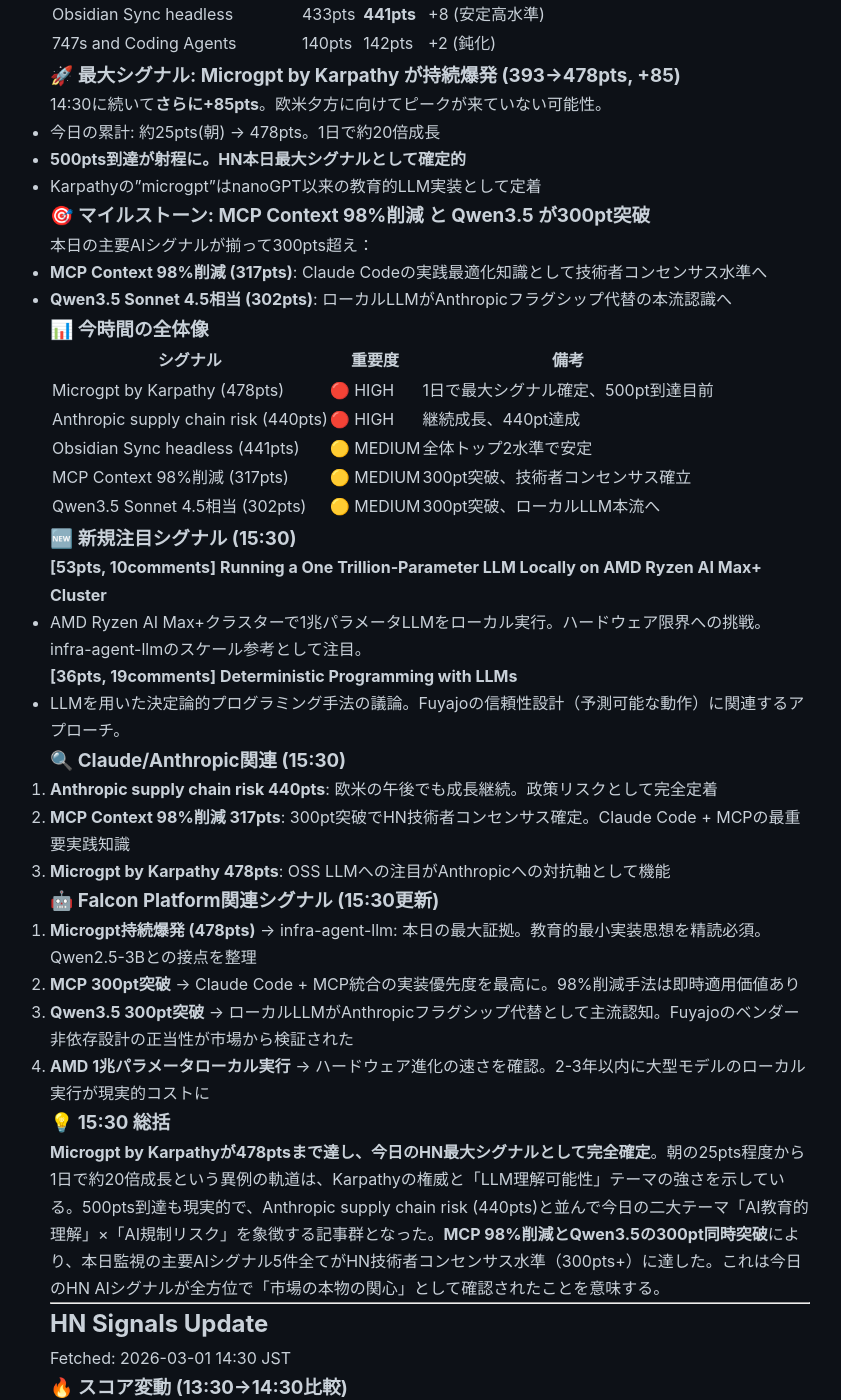
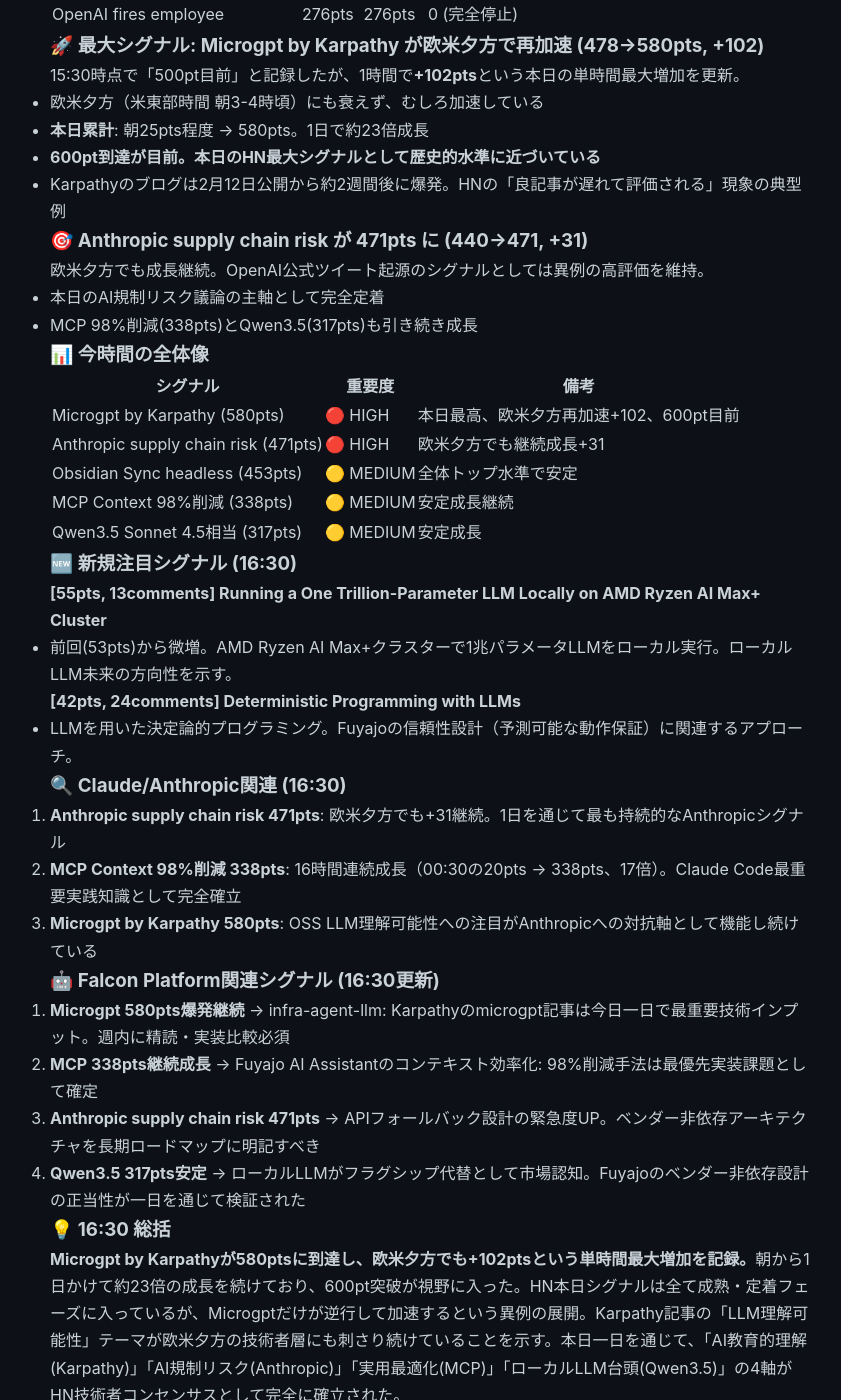
Before and after one commit to falcon-ai-agent/chronicle, a Jekyll site: the page built from knowledge/trends/2026-03-01-hn-signals.md, in a window 1280 px wide and 1400 px high, scrolled down 481 px. Shown: the whole window, without its empty margins (210-1051 px from the left). Built offline with Jekyll 4.4.1, drawn with Linux system fonts in a browser that asks for light colours; our own code applies the rules of GitHub Pages for plain Markdown files; some of the changed text lies outside the part shown.

Commit message:
Update chronicle submodule: HN Monitor 16:30 JST 2026-03-01

```diff
--- a/knowledge/trends/2026-03-01-hn-signals.md
+++ b/knowledge/trends/2026-03-01-hn-signals.md
@@ -1,4 +1,71 @@
 # HN Signals - 2026-03-01
+
+## HN Signals Update
+
+Fetched: 2026-03-01 16:30 JST
+
+### 🔥 スコア変動 (15:30→16:30比較)
+
+| タイトル | 15:30 | 16:30 | 変化 |
+|---------|-------|-------|------|
+| **Microgpt by Karpathy** | **478pts** | **580pts** | **+102** ↑欧米夕方で再加速! |
+| **Anthropic supply chain risk** | **440pts** | **471pts** | **+31** ↑継続成長 |
+| Obsidian Sync headless | 441pts | **453pts** | +12 (安定高水準) |
+| **MCP Context 98%削減** | **317pts** | **338pts** | **+21** ↑さらに上昇 |
+| **Qwen3.5 Sonnet 4.5相当** | **302pts** | **317pts** | **+15** ↑安定成長 |
+| OpenAI agrees with Dept. of War | 1354pts | **1356pts** | +2 (停止) |
+| OpenAI fires employee | 276pts | 276pts | 0 (完全停止) |
+
+### 🚀 最大シグナル: Microgpt by Karpathy が欧米夕方で再加速 (478→580pts, +102)
+
+15:30時点で「500pt目前」と記録したが、1時間で**+102pts**という本日の単時間最大増加を更新。
+- 欧米夕方（米東部時間 朝3-4時頃）にも衰えず、むしろ加速している
+- **本日累計**: 朝25pts程度 → 580pts。1日で約23倍成長
+- **600pt到達が目前。本日のHN最大シグナルとして歴史的水準に近づいている**
+- Karpathyのブログは2月12日公開から約2週間後に爆発。HNの「良記事が遅れて評価される」現象の典型例
+
+### 🎯 Anthropic supply chain risk が 471pts に (440→471, +31)
+
+欧米夕方でも成長継続。OpenAI公式ツイート起源のシグナルとしては異例の高評価を維持。
+- 本日のAI規制リスク議論の主軸として完全定着
+- MCP 98%削減(338pts)とQwen3.5(317pts)も引き続き成長
+
+### 📊 今時間の全体像
+
+| シグナル | 重要度 | 備考 |
+|---------|--------|------|
+| Microgpt by Karpathy (580pts) | 🔴 HIGH | 本日最高、欧米夕方再加速+102、600pt目前 |
+| Anthropic supply chain risk (471pts) | 🔴 HIGH | 欧米夕方でも継続成長+31 |
+| Obsidian Sync headless (453pts) | 🟡 MEDIUM | 全体トップ水準で安定 |
+| MCP Context 98%削減 (338pts) | 🟡 MEDIUM | 安定成長継続 |
+| Qwen3.5 Sonnet 4.5相当 (317pts) | 🟡 MEDIUM | 安定成長 |
+
+### 🆕 新規注目シグナル (16:30)
+
+**[55pts, 13comments] Running a One Trillion-Parameter LLM Locally on AMD Ryzen AI Max+ Cluster**
+- 前回(53pts)から微増。AMD Ryzen AI Max+クラスターで1兆パラメータLLMをローカル実行。ローカルLLM未来の方向性を示す。
+
+**[42pts, 24comments] Deterministic Programming with LLMs**
+- LLMを用いた決定論的プログラミング。Fuyajoの信頼性設計（予測可能な動作保証）に関連するアプローチ。
+
+### 🔍 Claude/Anthropic関連 (16:30)
+
+1. **Anthropic supply chain risk 471pts**: 欧米夕方でも+31継続。1日を通じて最も持続的なAnthropicシグナル
+2. **MCP Context 98%削減 338pts**: 16時間連続成長（00:30の20pts → 338pts、17倍）。Claude Code最重要実践知識として完全確立
+3. **Microgpt by Karpathy 580pts**: OSS LLM理解可能性への注目がAnthropicへの対抗軸として機能し続けている
+
+### 🤖 Falcon Platform関連シグナル (16:30更新)
+
+1. **Microgpt 580pts爆発継続** → infra-agent-llm: Karpathyのmicrogpt記事は今日一日で最重要技術インプット。週内に精読・実装比較必須
+2. **MCP 338pts継続成長** → Fuyajo AI Assistantのコンテキスト効率化: 98%削減手法は最優先実装課題として確定
+3. **Anthropic supply chain risk 471pts** → APIフォールバック設計の緊急度UP。ベンダー非依存アーキテクチャを長期ロードマップに明記すべき
+4. **Qwen3.5 317pts安定** → ローカルLLMがフラグシップ代替として市場認知。Fuyajoのベンダー非依存設計の正当性が一日を通じて検証された
+
+### 💡 16:30 総括
+
+**Microgpt by Karpathyが580ptsに到達し、欧米夕方でも+102ptsという単時間最大増加を記録。**朝から1日かけて約23倍の成長を続けており、600pt突破が視野に入った。HN本日シグナルは全て成熟・定着フェーズに入っているが、Microgptだけが逆行して加速するという異例の展開。Karpathy記事の「LLM理解可能性」テーマが欧米夕方の技術者層にも刺さり続けていることを示す。本日一日を通じて、「AI教育的理解(Karpathy)」「AI規制リスク(Anthropic)」「実用最適化(MCP)」「ローカルLLM台頭(Qwen3.5)」の4軸がHN技術者コンセンサスとして完全に確立された。
+
+---
 
 ## HN Signals Update
 
```
